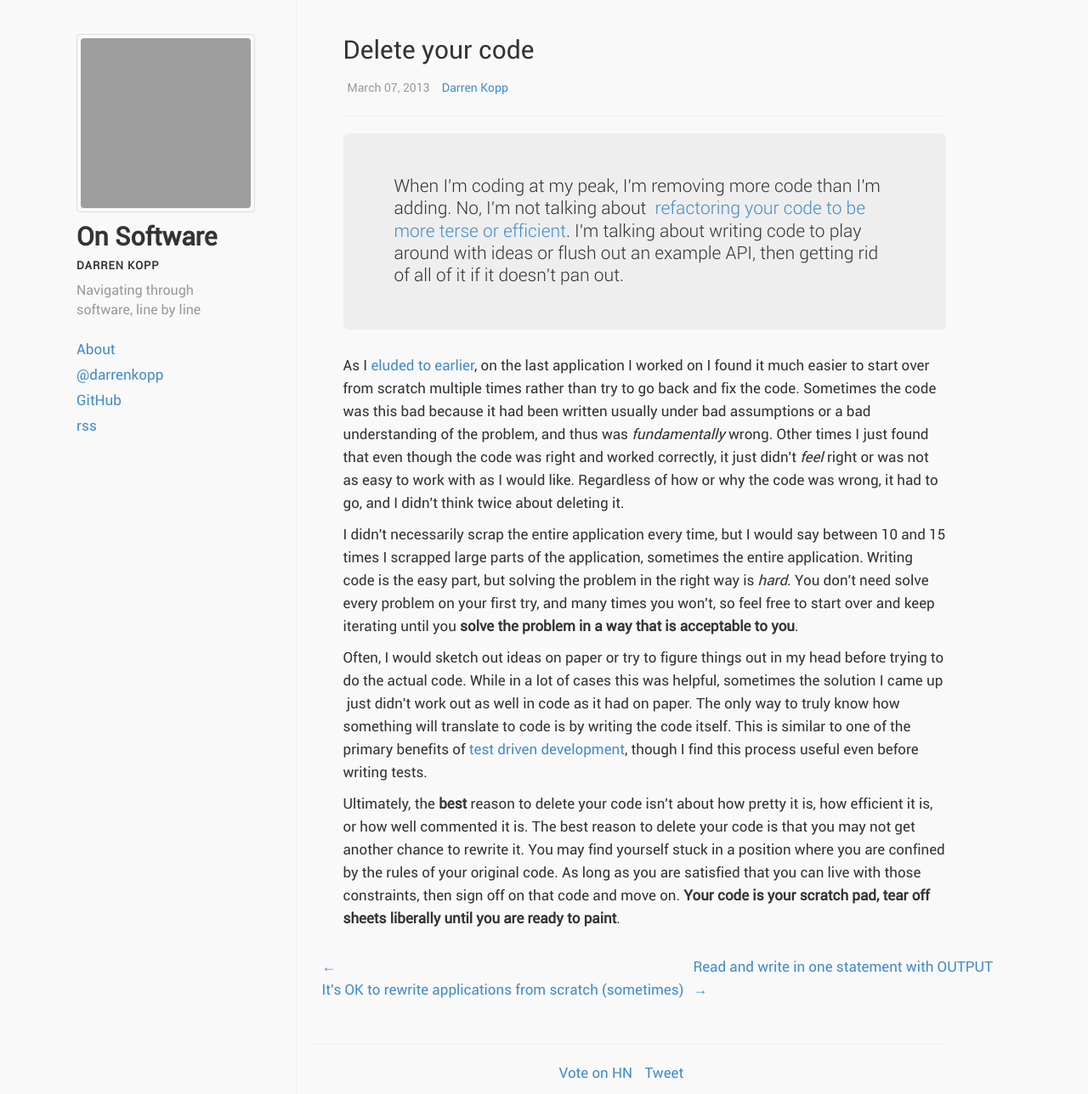
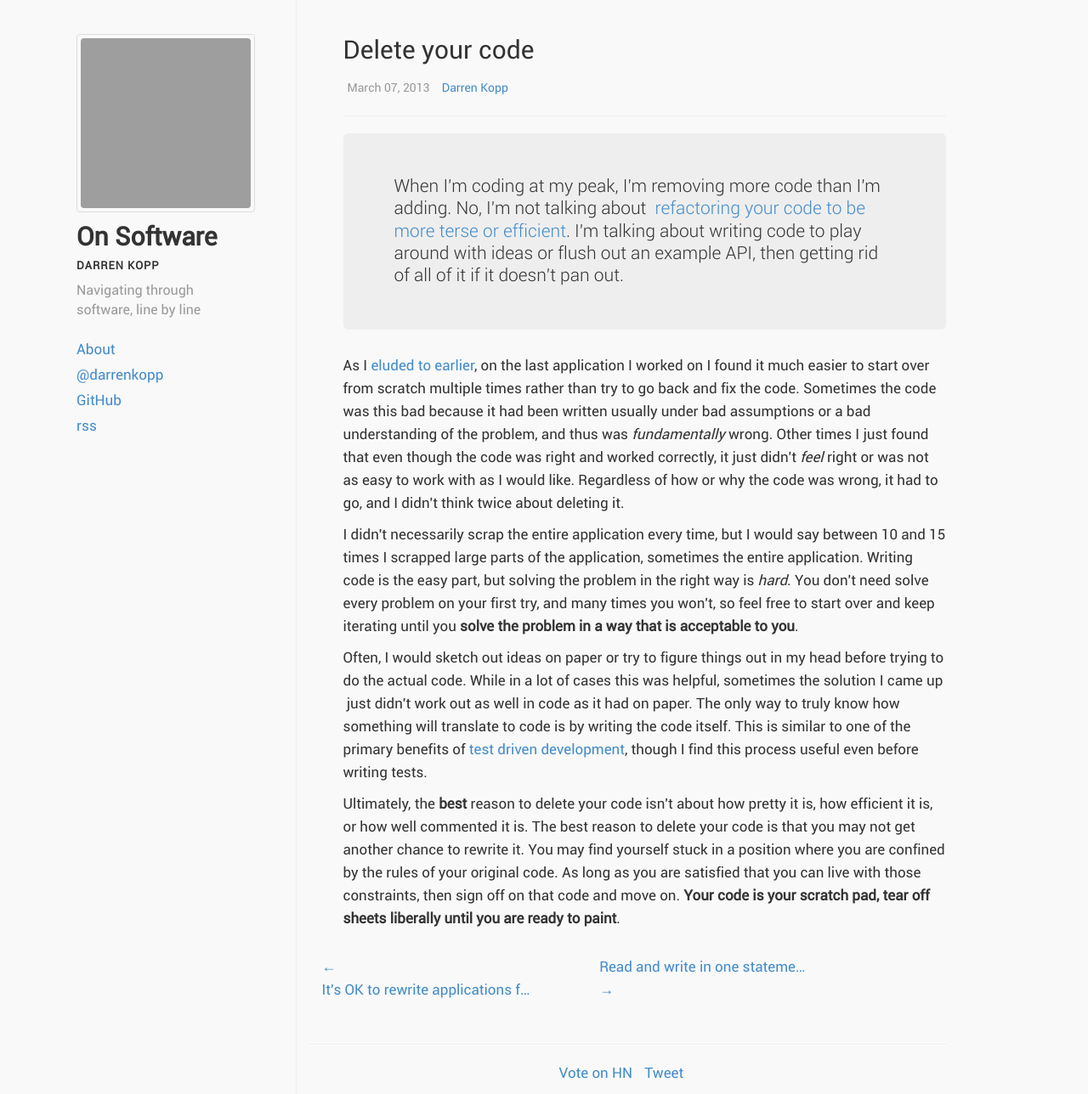
Before and after one commit to darrenkopp/darrenkopp.github.com, a Jekyll site: the page built from _posts/2013-03-07-delete-your-code.html, in a window 1280 px wide. Shown: the whole page at 85% size. Built offline with Jekyll 4.4.1, drawn with Linux system fonts in a browser that asks for light colours; comment, search, counter and statistics services are not loaded; grey boxes are pictures that could not be loaded.

Commit message:
div in an a tag

```diff
--- a/_layouts/post.html
+++ b/_layouts/post.html
@@ -26,10 +26,10 @@ comments: true
 </article>
 <nav class="pagination row">
     {% if page.previous and page.previous.id != page.id %}
-    <a class="span5" href="{{ page.previous.url }}" title="{{ page.previous.title }}">&larr; <span class="ellipsis">{{ page.previous.title }}</span></a>
+    <a class="span5" href="{{ page.previous.url }}" title="{{ page.previous.title }}">&larr; <div class="ellipsis">{{ page.previous.title }}</div></a>
     {% endif %}
     {% if page.next and page.next.id != page.id %}
-    <a class="span5 offset2" href="{{ page.next.url }}" title="{{ page.next.title }}"><span class="ellipsis">{{ page.next.title }}</span> &rarr;</a>
+    <a class="span5 offset2" href="{{ page.next.url }}" title="{{ page.next.title }}"><div class="ellipsis">{{ page.next.title }}</div> &rarr;</a>
     {% endif %}
 </nav>
 <hr />
```
